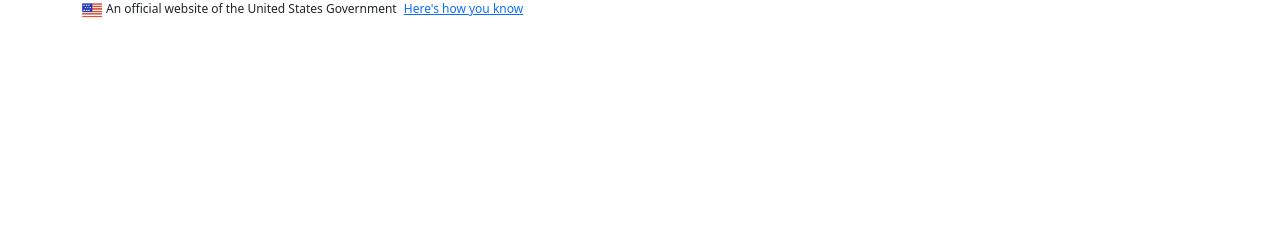
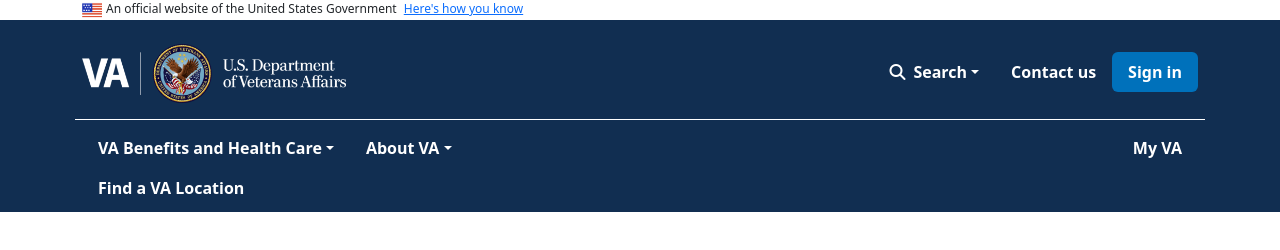
Before and after one commit to montoyaoa/your-choice-bootstrap, a plain HTML site: page index.html in a window 1280 px wide. Drawn offline with nearby package versions, Linux system fonts and the light colour scheme.

Commit message:
Initial paired navs layout

```diff
--- a/index.html
+++ b/index.html
@@ -52,7 +52,89 @@
     </div>
     </div>
   </div>
+  <!-- Paired navs -->
+  <div id="paired-navbars">
+    <div class="nav">
+      <div class="container mt-4">
+        <div class="row">
+          <div class="col">
+            <a href="https://www.va.gov" class="navbar-brand"><img src="header-logo.png" width="264"></a>
+          </div>
+          <div class="col">
+            <ul class="nav nav-pills justify-content-end mt-2">
+              <li class="nav-item dropdown">
+                <a class="nav-link dropdown-toggle" data-bs-toggle="dropdown" href="#" role="button" aria-expanded="false"><i class="fa-solid fa-magnifying-glass me-2"></i>Search</a>
+                <ul class="dropdown-menu">
+                  <li>
+                    <div class="container inline">
+                      <div class="row">
+                        <div class="col">
+                          <input class="form-control-lg">
+                        </div>
+                        <div class="col">
+                          <button>search</button>
+                        </div>
+                      </div>
+                    </div>
+                  </li>
+                </ul>
+              </li>
+              <li class="nav-item">
+                <a class="nav-link" href="#">Contact us</a>
+              </li>
+              <li class="nav-item">
+                <a class="nav-link active" aria-current="page" href="#">Sign in</a>
+              </li>
+            </ul>
+          </div>
+        </div>
+      </div>
+    </div>
 
+    <div class="container-fluid">
+      <hr>
+    </div>
 
+    <div class="nav pb-1">
+      <div class="container">
+        <div class="row">
+          <div class="col">
+            <ul class="nav">
+              <li class="nav-item dropdown">
+                <a class="nav-link dropdown-toggle" data-bs-toggle="dropdown" href="#" role="button" aria-expanded="false">VA Benefits and Health Care</a>
+                <ul class="dropdown-menu">
+                  <li><a class="dropdown-item" href="#">Action</a></li>
+                  <li><a class="dropdown-item" href="#">Another action</a></li>
+                  <li><a class="dropdown-item" href="#">Something else here</a></li>
+                  <li><hr class="dropdown-divider"></li>
+                  <li><a class="dropdown-item" href="#">Separated link</a></li>
+                </ul>
+              </li>
+              <li class="nav-item dropdown">
+                <a class="nav-link dropdown-toggle" data-bs-toggle="dropdown" href="#" role="button" aria-expanded="false">About VA</a>
+                <ul class="dropdown-menu">
+                  <li><a class="dropdown-item" href="#">Action</a></li>
+                  <li><a class="dropdown-item" href="#">Another action</a></li>
+                  <li><a class="dropdown-item" href="#">Something else here</a></li>
+                  <li><hr class="dropdown-divider"></li>
+                  <li><a class="dropdown-item" href="#">Separated link</a></li>
+                </ul>
+              </li>
+              <li class="nav-item">
+                <a class="nav-link" href="#">Find a VA Location</a>
+              </li>
+            </ul>
+          </div>
+          <div class="col">
+            <ul class="nav justify-content-end">
+              <li class="nav-item">
+                <a class="nav-link" href="#">My VA</a>
+              </li>
+            </ul>
+          </div>
+        </div>
+      </div>
+    </div>
+  </div>
 </body>
 </html>
--- a/style.css
+++ b/style.css
@@ -1,3 +1,27 @@
 #gov-header {
   font-size: 12px;
 }
+
+#paired-navbars {
+  background-color: #112e51;
+}
+
+.nav-pills .nav-link.active {
+  background-color: #0071bb;
+}
+
+.nav-link {
+  color: white;
+  font-size: 16px;
+  font-weight: bold;
+}
+
+hr {
+  color: white;
+  opacity: 1;
+
+  margin-bottom: 8px;
+  margin-inline-start: 5%;
+  margin-inline-end: 5%;
+
+}
```
